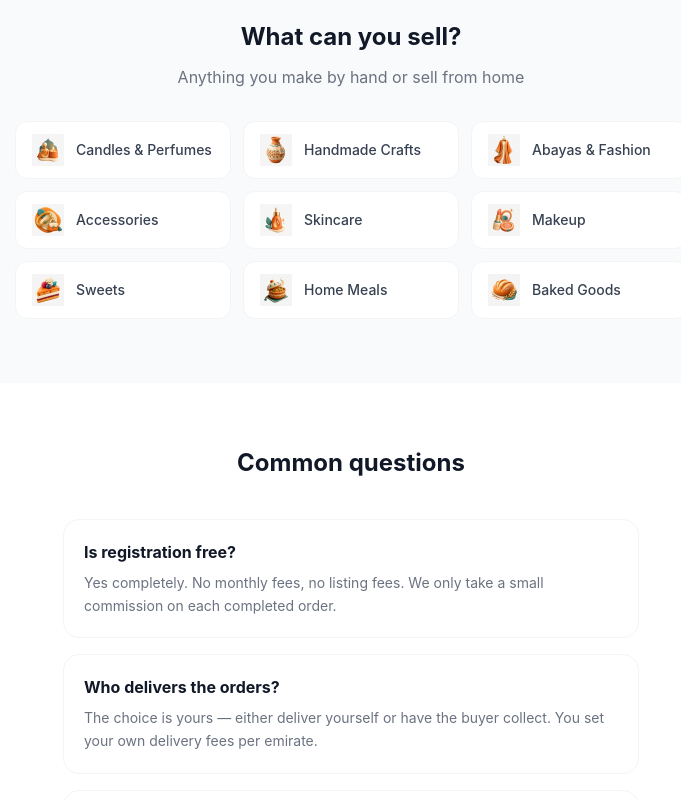
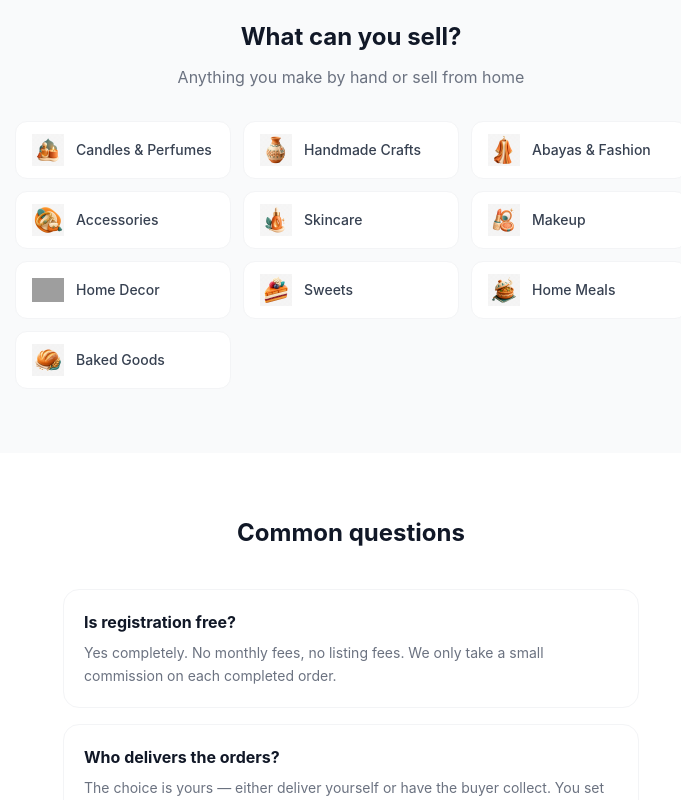
Before and after one commit to qnetofficialemail-sudo/bayti-frontend, a React (Create React App) app: page /sell in a window 1280 px wide. Shown: the part 3020-3820 px from the top of the page, without its empty margins (289-970 px from the left). Built offline with nearby package versions, Linux system fonts and the light colour scheme; grey boxes are pictures that could not be loaded.

Commit message:
Add Home Decor category: icon, Landing, SellPage, specs

```diff
--- a/src/pages/SellPage.tsx
+++ b/src/pages/SellPage.tsx
@@ -216,6 +216,7 @@ export default function SellPage() {
               { icon: "/icons/bayti/categories/accessories.png", label: isArabic ? "إكسسوارات" : "Accessories" },
               { icon: "/icons/bayti/categories/beauty-skincare.png", label: isArabic ? "عناية بالبشرة" : "Skincare" },
               { icon: "/icons/bayti/categories/makeup-beauty.png", label: isArabic ? "مكياج" : "Makeup" },
+              { icon: "/icons/bayti/categories/home-decor.png", label: isArabic ? "لمسات منزلية" : "Home Decor" },
               { icon: "/icons/bayti/categories/desserts-sweets.png", label: isArabic ? "حلويات" : "Sweets" },
               { icon: "/icons/bayti/categories/home-cooked-meals.png", label: isArabic ? "وجبات منزلية" : "Home Meals" },
               { icon: "/icons/bayti/categories/baked-goods.png", label: isArabic ? "مخبوزات" : "Baked Goods" },
```
